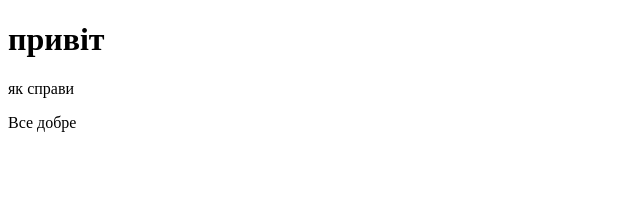
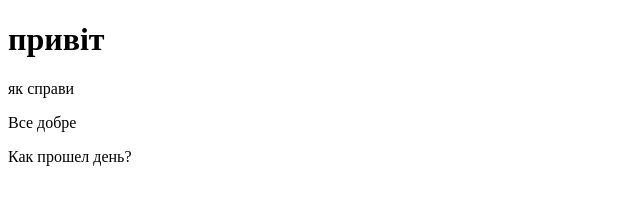
Before and after one commit to UkraInna/Homework, a plain HTML site: page index.html in a window 1280 px wide. Shown: the whole page, without its empty margins (0-640 px from the left). Drawn offline with Linux system fonts and the light colour scheme.

Commit message:
добавила

```diff
--- a/index.html
+++ b/index.html
@@ -10,6 +10,6 @@
     <h1>привіт</h1>
     <p>як справи</p>
     <p>Все добре</p>
-
+    <p>Как прошел день?</p>
 </body>
 </html>
```
